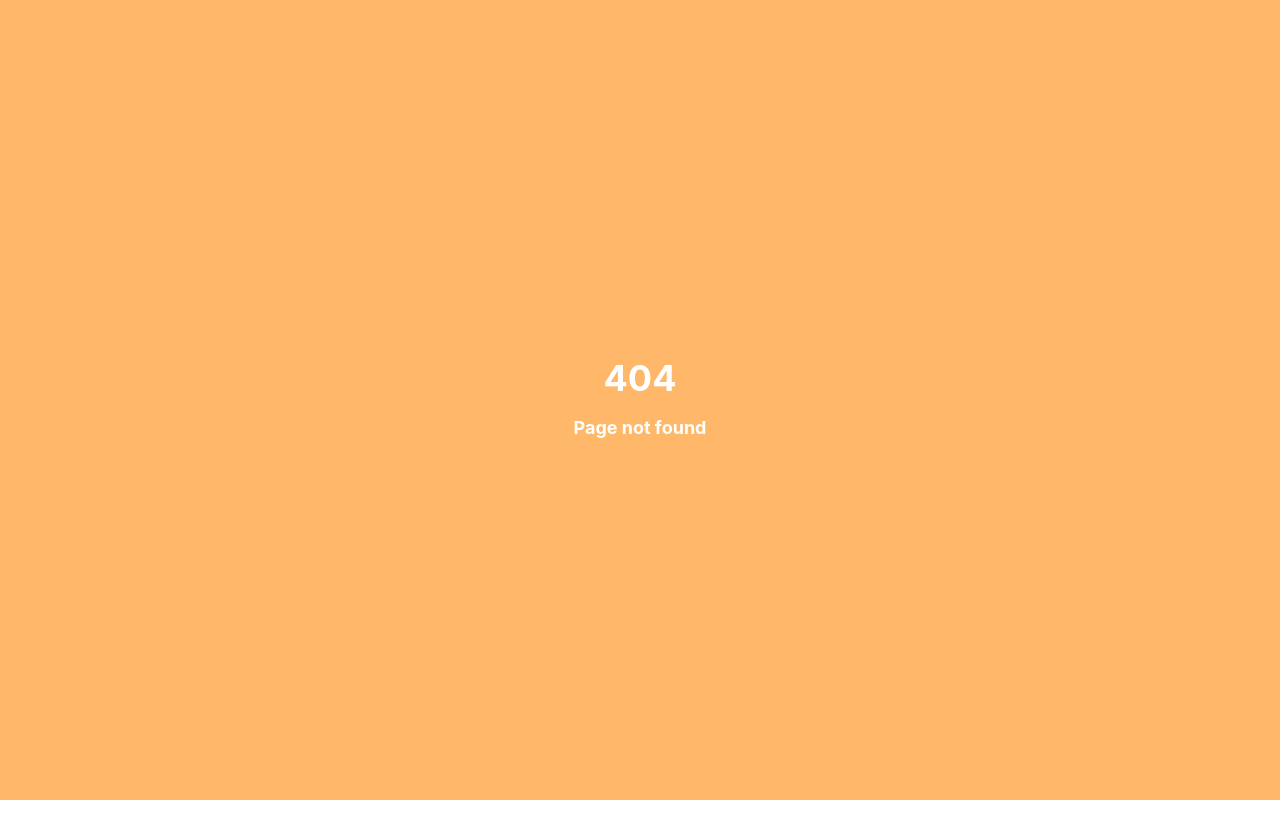
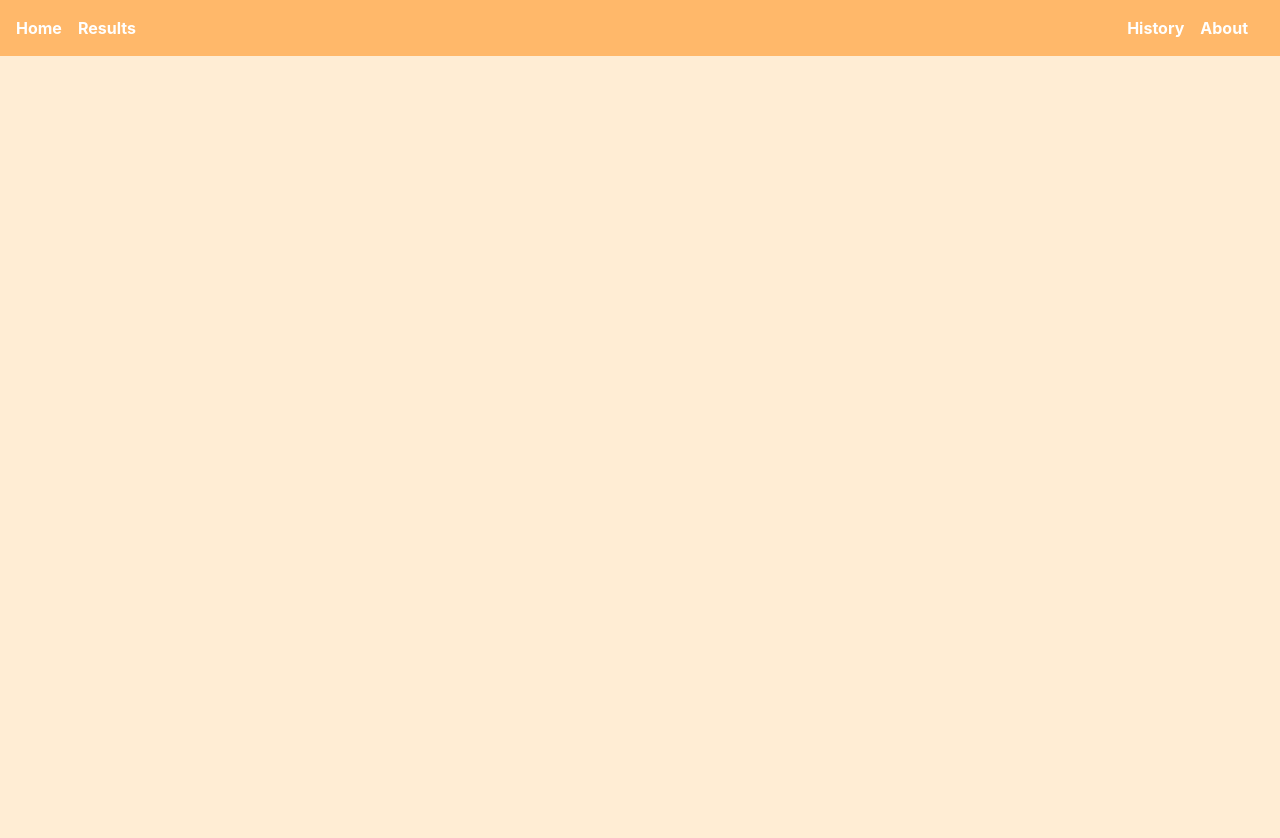
Before and after one commit to Zulu5q1/my-react-app, a React (Vite) app: page /history in a window 1280 px wide. Before the commit this address had no page. Shown: the top 838 px of the page. Before the commit the page ends 800 px from the top, so only its background shows below. Built offline with nearby package versions, Linux system fonts and the light colour scheme; what @iconify/tailwind4 would draw is missing.

Commit message:
feat:added history page

```diff
--- a/src/App.jsx
+++ b/src/App.jsx
@@ -5,6 +5,7 @@ import ResultPage from "./ResultPage.jsx";
 import { SearchProvider } from "./SearchContext";
 import About from "./About.jsx";
 import NotFound from "./NotFound.jsx";
+import History from './History.jsx';
 
 const router = createBrowserRouter([
   {
@@ -22,6 +23,10 @@ const router = createBrowserRouter([
   {
     path: '*',
     element: <NotFound/>
+  },
+  {
+    path:'/history',
+    element: <History/>
   }
 
 ])
--- a/src/Header.jsx
+++ b/src/Header.jsx
@@ -8,6 +8,7 @@ const Header = () => {
         <Link to="/results" className="hover:cursor-pointer hover:text-orange-500 ">Results</Link>
     </div>
     <div className="flex gap-4 items-center ">
+        <Link to="/history" className="hover:cursor-pointer hover:text-orange-500 ">History</Link>
         <Link to="/about" className="hover:cursor-pointer hover:text-orange-500 ">About </Link>
         <button className=" icon-[heroicons--user-solid] text-xl hover:cursor-pointer hover:text-orange-500 "></button>
     </div>
--- /dev/null
+++ b/src/History.jsx
@@ -0,0 +1,20 @@
+import Header from "./Header.jsx";
+import { useSearch } from "./SearchContext.jsx";
+import { useNavigate } from "react-router-dom";
+
+
+
+const History = () => {
+    const { fullHistory } = useSearch();
+
+    const navigate = useNavigate();
+    return <div>
+        <div><Header/></div>
+        <div className="bg-orange-100 h-screen" >{fullHistory(navigate)}</div>
+    </div>
+
+};
+
+
+
+export default History;
--- a/src/ResultPage.jsx
+++ b/src/ResultPage.jsx
@@ -12,13 +12,13 @@ const ResultPage = () => {
         <div><Header/></div>
         <div>
 
-            {loading && <div className="text-orange-500 font-bold text-xl justify-center h-screen flex items-center">Loading...</div>}
-            {error && <div className="text-red-500 font-bold text-xl justify-center h-screen flex items-center">{error}</div>}
-            {!loading && !error && results.length === 0 && <div className="text-orange-500 font-bold text-xl justify-center h-screen flex items-center">No results found.</div>}
+            {loading && <div className=" bg-orange-100 text-orange-500 font-bold text-xl justify-center h-screen flex items-center">Loading...</div>}
+            {error && <div className=" bg-orange-100 text-red-500 font-bold text-xl justify-center h-screen flex items-center">{error}</div>}
+            {!loading && !error && results.length === 0 && <div className=" bg-orange-100 text-orange-500 font-bold text-xl justify-center h-screen flex items-center">No results found.</div>}
             {results.length > 0 &&
-            <div className="w-full px-12 mt-4 flex flex-wrap justify-center">
+            <div className="w-full px-12 py-4 flex flex-wrap justify-center bg-orange-100 h-screen overflow-y-auto">
                 {results.map((item, index) => (
-                    <a key={index} href={item.link} target="_blank"  className="m-6 rounded-lg px-4 py-2 border border-orange-400 w-70 h-auto hover:bg-orange-300 justify-around flex flex-col items-center">
+                    <a key={index} href={item.link} target="_blank"  className="m-6 rounded-lg px-4 py-2 border border-orange-400 w-70 h-70 hover:bg-orange-300 justify-around flex flex-col items-center">
                         <h3 className="mt-4 text-orange-500 font-bold text-center mb-2">{item.title}</h3>
                         <span className="mt-4 text-orange-500">{item.snippet}</span>
                     </a>
--- a/src/Search.jsx
+++ b/src/Search.jsx
@@ -1,124 +1,3 @@
-
-// import { useState } from "react";
-
-
-
-// const Search = () => {
-//     const SERPER_API_KEY = "b3b6a249c81efac0e048112f1d93a66fe2234f36";
-//     const items = ['React', 'Vue', 'Angular', 'Svelte', 'Next.js', 'Nuxt.js', 'Gatsby', 'Ember.js', 'Backbone.js', 'jQuery', 'Bootstrap', 'Tailwind CSS', 'Material-UI', 'Ant Design', 'Chakra UI', 'Bulma', 'Foundation', 'Semantic UI', 'UIKit', 'Spectre.css'];
-//     const [searchQ, setSearchQ ] = useState('');
-//     const [loading, setLoading] = useState(false);
-//     const [searchH, setSearchH] = useState({})
-//     const [results, setResults] = useState([])
-//     const [error, setError] = useState('');
-//     const filteredItems = items.filter(item => item.toLowerCase().includes(searchQ.toLowerCase()));
-
-
-//     const handleSearch = async (event) => {
-//         event.preventDefault();
-//         setLoading(true);
-//         setError('');
-
-//         const myHeaders = new Headers();
-//         myHeaders.append("X-API-KEY", SERPER_API_KEY);
-//         myHeaders.append("content-type", "application/json");
-
-//         const raw = JSON.stringify({
-//             "q": searchQ
-//         });
-
-//         const requestOptions = {
-//             method: "POST",
-//             headers: myHeaders,
-//             body: raw,
-//             redirect: "follow"
-//         };
-
-//         try {
-//             const response = await fetch("/api-search", requestOptions);
-//             const data = await response.json();
-//             console.log(response)
-//             console.log(data);
-//             setResults(data.organic)
-//         } catch (error) {
-//             console.error("Error fetching search results:", error);
-//             setError("An error occurred while fetching search results.Check your internet connection and try again.");
-//         } finally {
-//             setLoading(false);
-//             setSearchQ('');
-//         }  localStorage.setItem('History', JSON.stringify(searchH))
-
-//     }
-
-
-//     const displayHistory = () => {
-//         const history = JSON.parse(localStorage.getItem('History')) || {};
-//         return Object.values(history);
-//     }
-
-
-
-
-
-//     return <div className=" flex flex-col bg-orange-100 min-h-screen w-full items-center justify-center ">
-//         <div>Search History</div>
-//         <div className="text-5xl text-orange-500 pt-10 font-bold">FOOGLE</div>
-//         <form onSubmit={(e) => {
-//             if (searchQ.trim()) {
-//                 handleSearch(e);
-//             }
-//         }}
-//         className="flex items-center flex-col sm:flex-row">
-//             <div className="bg-orange-200 rounded-lg w-64 p-2 flex items-center m-4 border border-orange-300 ">
-//                 <i className="  icon-[heroicons--magnifying-glass] text-orange-500 text-xl ml-2"></i>
-//                 <input value={searchQ} onChange={(e) => {setSearchQ(e.target.value)}}
-//                 className=" ml-4 border-none focus:outline-none "type="text" placeholder="Search..." />
-//             </div>
-//             <button className=" bg-orange-400 h-8 w-18 rounded-md text-white font-bold hover:bg-orange-500 hover:cursor-pointer "
-//             type='submit' onClick={() => setSearchH(searchQ)}  >{loading ? '. . .' : 'Search'}</button>
-//         </form>
-
-//         <div>
-//             {searchQ.length > 0 && (
-//                 filteredItems.length > 0
-//                 ? filteredItems.map((item) => (
-//                     <div
-//                     key={item}
-//                     className="text-orange-500 hover:bg-orange-300 cursor-pointer text-center"
-//                     onClick={() => setSearchQ(item)}> {item} </div>
-//                      ))
-//                      : <div className="text-orange-500 text-center">No Suggestions Found</div>
-//                      )}
-//              <div className="w-full px-12 mt-4 flex flex-wrap justify-center">
-//                 {results.map((item, index) => (
-//                     <a key={index} href={item.link} target="_blank" className=" m-6 rounded-lg px-4 py-2 border border-orange-400 w-70 h-auto hover:bg-orange-300 justify-around flex flex-col items-center">
-//                         <h3 className="mt-4 text-orange-500 font-bold text-center mb-2">{item.title}</h3>
-//                         <a href={item.link} target="_blank" className="mt-4 text-orange-500">{item.snippet}</a>
-//                     </a>
-//                 ) )}
-//              </div>
-
-//             <div className="mt-4 text-red-500 font-bold text-xl">{error}</div>
-//         </div>
-//     </div>
-// };
-
-
-
-
-
-// export default Search;
-
-
-
-
-
-
-
-
-
-
-
 
 
 import { useEffect } from "react";
@@ -131,7 +10,7 @@ const Search = () => {
 
     const navigate = useNavigate()
 
-    const { searchQ, setSearchQ, searchH, isOpen, setIsOpen, handleSearch } = useSearch();
+    const { searchQ, setSearchQ, searchH, isOpen, setIsOpen, handleSearch, history } = useSearch();
     const items = ['React', 'Vue', 'Angular', 'Svelte', 'Next.js', 'Nuxt.js', 'Gatsby', 'Ember.js', 'Backbone.js', 'jQuery', 'Bootstrap', 'Tailwind CSS', 'Material-UI', 'Ant Design', 'Chakra UI', 'Bulma', 'Foundation', 'Semantic UI', 'UIKit', 'Spectre.css'];
 
 
@@ -144,21 +23,13 @@ const Search = () => {
     }, [searchH]);
 
 
-    const displayHistory = () => {
-        return Object.values(searchH);
-    };
+
 
     return (
         <div className=" relative flex flex-col bg-orange-100 min-h-screen w-full items-center justify-center">
-            <div onClick={() => setIsOpen(!isOpen)} className=" text-center cursor-pointer absolute top-0 right-0 mt-4 mr-4 flex flex-col gap-2  text-orange-700 bg-orange-200 p-2 rounded-md font-bold">Search History {isOpen && displayHistory().map((historyItem, index) => (
-            <div
-                key={index}
-                onClick={() => setSearchQ(historyItem)}
-                className=" font-medium bg-orange-200 text-orange-700 px-4 py-2 rounded-lg text-center cursor-pointer hover:bg-orange-300 w-full"
-            >
-                {historyItem}
+            <div onClick={() => setIsOpen(!isOpen)} className=" cursor-pointer absolute top-0 right-0 mt-4 mr-4 flex flex-col gap-2  text-orange-700 bg-orange-300 px-2 pt-1 rounded-md font-bold items-center justify-center">Recent Searches
+            {history()}
             </div>
-        ))}</div>
             <div className="text-5xl text-orange-500 pt-10 font-bold">FOOGLE</div>
             <form onSubmit={(e) => {
                 if (searchQ.trim()) {
@@ -180,7 +51,6 @@ const Search = () => {
 
                     className="bg-orange-400 h-8 w-18 rounded-md text-white font-bold hover:bg-orange-500 hover:cursor-pointer  flex items-center justify-center"
                     type='submit'
-                    onClick={() => setSearchH(prev => ({ ...prev, [searchQ]: searchQ }))}
                 >
                     Search
                 </button>
--- a/src/SearchContext.jsx
+++ b/src/SearchContext.jsx
@@ -1,4 +1,4 @@
-import React, { createContext, useState, useContext } from "react";
+import { createContext, useState, useContext } from "react";
 
 const SearchContext = createContext();
 
@@ -14,6 +14,42 @@ export function SearchProvider({ children }) {
   const [error, setError] = useState('');
   const [isOpen, setIsOpen] = useState(false); // For history dropdown
   const SERPER_API_KEY = "b3b6a249c81efac0e048112f1d93a66fe2234f36";
+
+  const displayHistory = () => {
+        return Object.values(searchH);
+    };
+
+  const history = () => {
+    return <div>
+      {isOpen && displayHistory().slice(-5).map((historyItem, index) => (
+            <div
+                key={index}
+                onClick={() => setSearchQ(historyItem)}
+                className=" mb-2 font-medium bg-orange-200 text-orange-700 px-4 py-2 rounded-lg text-center cursor-pointer hover:bg-orange-300 w-full"
+            >
+                {historyItem}
+            </div>
+        ))}
+    </div>
+  }
+
+  const fullHistory = (navigate) => {
+
+    if (navigate)  navigate('/');
+
+    return <div className="flex flex-wrap gap-2 p-4">
+      {displayHistory().map((fHistoryItem, index) => (
+            <div
+                key={index}
+                onClick={() => setSearchQ(fHistoryItem)}
+                className=" font-medium bg-orange-200 text-orange-700 px-4 py-2 rounded-lg text-center cursor-pointer hover:bg-orange-300 "
+            >
+                {fHistoryItem}
+            </div>
+        ))}
+    </div>
+  }
+
 
   const handleSearch = async (event, navigate) => {
     if (event) event.preventDefault();
@@ -67,7 +103,9 @@ export function SearchProvider({ children }) {
       loading, setLoading,
       error, setError,
       isOpen, setIsOpen,
-      handleSearch
+      handleSearch,
+      history,
+      fullHistory
     }}>
       {children}
     </SearchContext.Provider>
```
